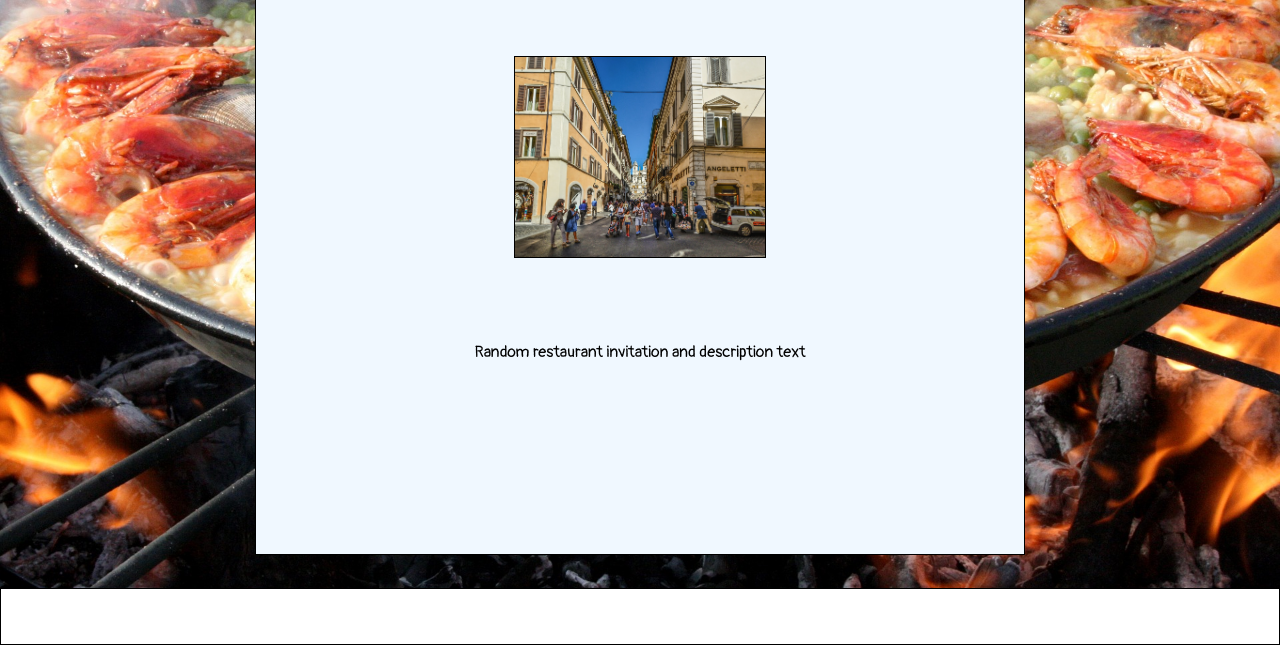
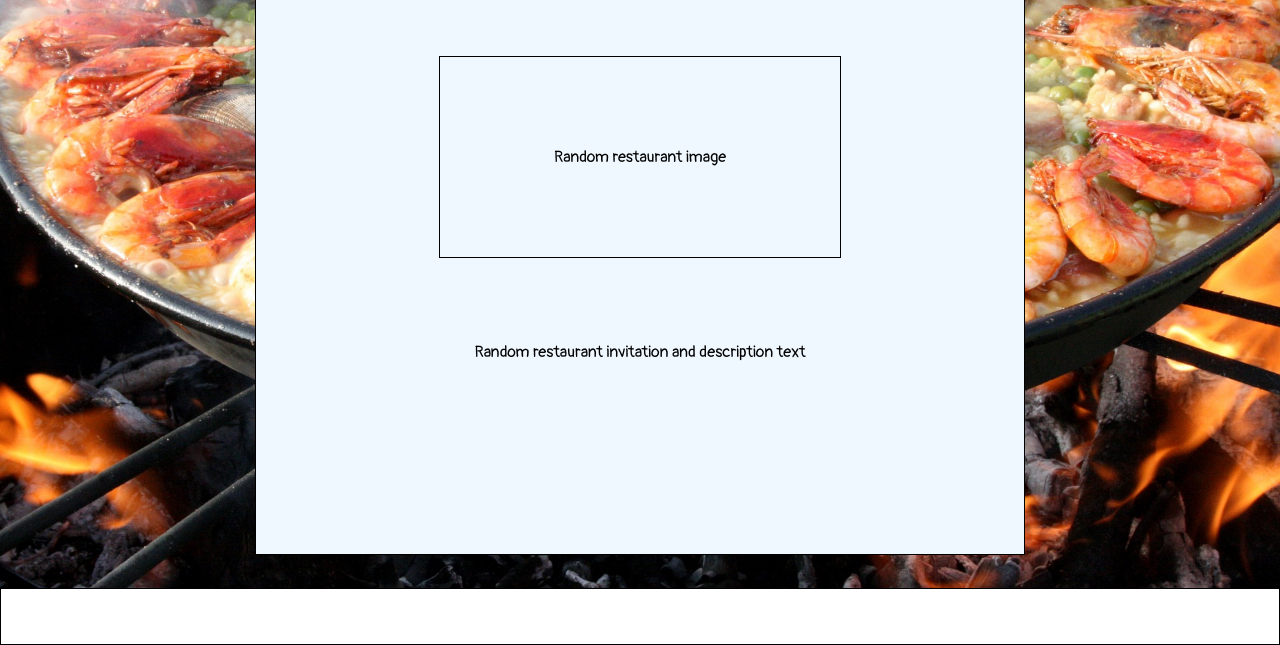
Before and after one commit to JonDm07/odin-restaurant, a website: page dist/index.html in a window 1280 px wide. Shown: the part 155-800 px from the top of the page. Drawn offline with Linux system fonts and the light colour scheme.

Commit message:
Replace image on home page with generic text

```diff
--- a/src/homepage.js
+++ b/src/homepage.js
@@ -31,6 +31,7 @@ export function initialHomePage() {
   const heroImageDiv = document.createElement("div");
   heroImageDiv.classList.add("image-div");
   hero.appendChild(heroImageDiv);
+  heroImageDiv.textContent = "Random restaurant image";
 
   const aboutPara = document.createElement("p");
   aboutPara.textContent = paraText;
@@ -55,6 +56,7 @@ export function homePageSwitch() {
   const heroImageDiv = document.createElement("div");
   heroImageDiv.classList.add("image-div");
   hero.appendChild(heroImageDiv);
+  heroImageDiv.textContent = "Random restaurant image";
 
   const aboutPara = document.createElement("p");
   aboutPara.textContent = paraText;
--- a/styles.css
+++ b/styles.css
@@ -56,14 +56,11 @@ header > button {
 
 
 .hero > .image-div {
-  background-image: url(src/img/rome-g9837cc7a1_1280.jpg);
-  background-repeat: no-repeat;
-  background-size: cover;
-  background-position: center;
+  justify-content: center;
+  align-items: center;
+  display: flex;
   width: 400px;
   height: 200px;
-  max-width: 500px;
-  max-width: 250px;
   margin: 10px auto;
   border: var(--template-border);
 }
```
Also changed, not shown: dist/main.js.
